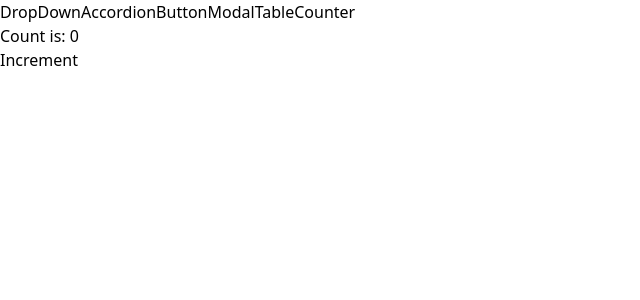
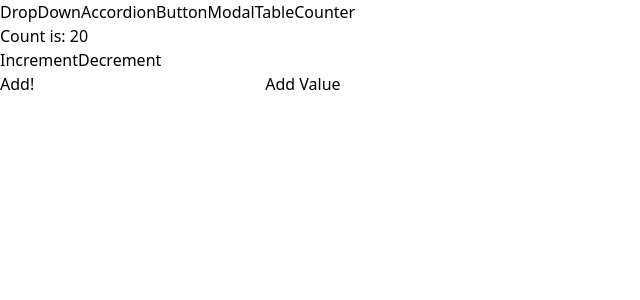
Before and after one commit to Muhammad-Ahmed94/Project-5-Project-5-Navigation-and-DropdownComponents-Buttons, a React (Vite) app: page /counter in a window 1280 px wide. Shown: the top 300 px of the page, without its empty margins (0-640 px from the left). Built offline with nearby package versions, Linux system fonts and the light colour scheme.

Commit message:
learned about useReducer library, state, dispatch function, reducer function, useReducer, useReducer is like useState but with useReducer we donot have to look for different piece of state, instead we only have one state that has all the states defined

```diff
--- a/src/pages/CounterPage.jsx
+++ b/src/pages/CounterPage.jsx
@@ -1,16 +1,130 @@
-import useCounter from "../hooks/use-Counter";
+import { useReducer } from "react";
 import Button from "../components/Button";
+import DropDownPanel from "../components/DropDownPanel";
+
+const INCREMENT_VALUE = "increment-value";
+const DECREMENT_VALUE = "decrement-value";
+const CHANGE_INPUT_VALUE = "change-input-value";
+const ADD_VALUE_TO_COUNT = "add-value-to-count";
+
+const reducer = (state, action) => {
+  switch (action.type) {
+    case INCREMENT_VALUE: {
+      return {
+        ...state,
+        count: state.count + 1,
+      };
+    }
+
+    case DECREMENT_VALUE: {
+      return {
+        ...state,
+        count: state.count - 1,
+      };
+    }
+
+    case CHANGE_INPUT_VALUE: {
+      return {
+        ...state,
+        valueToAdd: action.payload,
+      };
+    }
+
+    case ADD_VALUE_TO_COUNT: {
+      return {
+        ...state,
+        count: state.count + state.valueToAdd,
+        valueToAdd: 0,
+      };
+    }
+
+    default:
+      return state;
+  }
+
+  /* if (action.type === INCREMENT_VALUE) {
+    return {
+      ...state,
+      count: state.count + 1,
+    };
+  }
+
+  if (action.type === DECREMENT_VALUE) {
+    return {
+      ...state,
+      count: state.count - 1,
+    };
+  }
+
+  if (action.type === CHANGE_INPUT_VALUE) {
+    return {
+      ...state,
+      valueToAdd: action.payload,
+    };
+  }
+  return state; */
+};
 
 function CounterPage() {
-  const { count, handleClick } = useCounter();
+  /*   const [count, setCount] = useState(0);
+  const [valueToAdd, setValueToAdd] = useState(0); */
+  const [state, dispatch] = useReducer(reducer, {
+    count: 20,
+    valueToAdd: 0,
+  });
+  console.log(state);
+
+  const increment = () => {
+    // setCount(count + 1);
+    dispatch({
+      type: INCREMENT_VALUE,
+    });
+  };
+
+  const decrement = () => {
+    // setCount(count - 1);
+    dispatch({
+      type: DECREMENT_VALUE,
+    });
+  };
+
+  const handleChange = (event) => {
+    const value = parseInt(event.target.value) || 0;
+    // setValueToAdd(value);
+    dispatch({
+      type: CHANGE_INPUT_VALUE,
+      payload: value,
+    });
+  };
+
+  const handleFormSubmit = (event) => {
+    event.preventDefault();
+    /*     setCount(count + valueToAdd);
+    setValueToAdd(0); */
+    dispatch({
+      type: ADD_VALUE_TO_COUNT,
+    });
+  };
 
   return (
-    <div>
-      <h1>Count is: {count}</h1>
-      <Button primary onClick={handleClick}>
-        Increment
-      </Button>
-    </div>
+    <DropDownPanel className="m-3">
+      <h1 className="text-lg">Count is: {state.count}</h1>
+      <div className="flex flex-row ">
+        <Button onClick={increment}>Increment</Button>
+        <Button onClick={decrement}>Decrement</Button>
+      </div>
+
+      <form onSubmit={handleFormSubmit}>
+        <label>Add!</label>
+        <input
+          value={state.valueToAdd || ""}
+          onChange={handleChange}
+          type="number"
+          className="p-1 m-3 bg-gray-50 border border-gray-400"
+        />
+        <Button>Add Value</Button>
+      </form>
+    </DropDownPanel>
   );
 }
 
```
